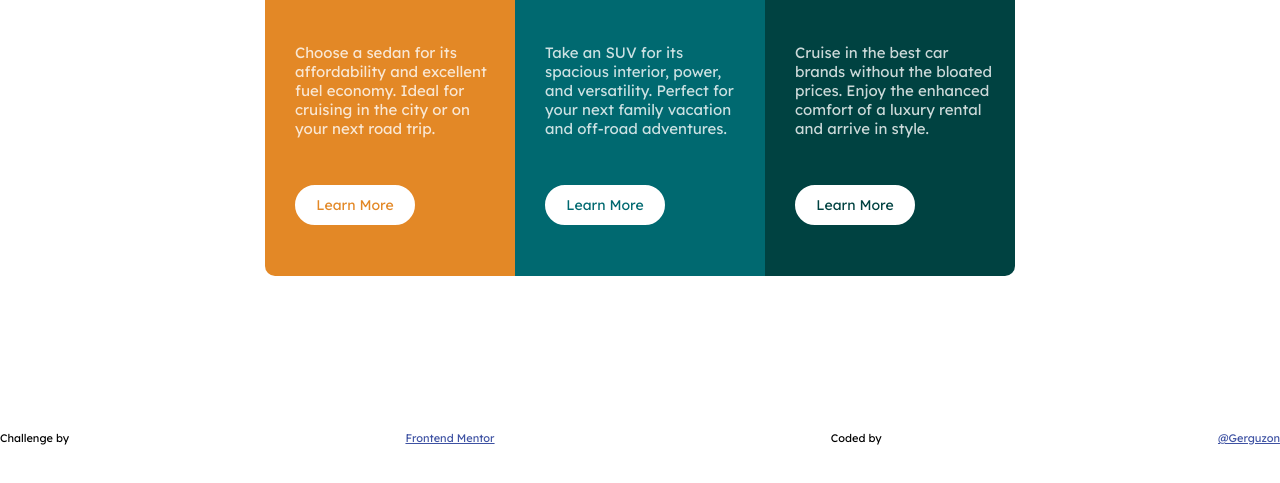
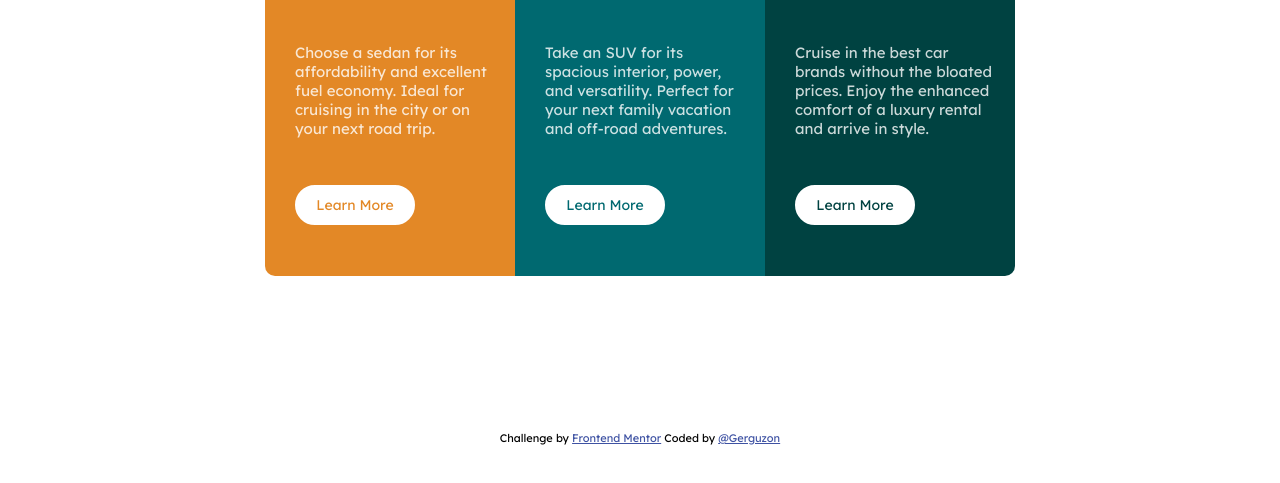
Before and after one commit to Gerguzon/Componente_Columna, a plain HTML site: page index.html in a window 1280 px wide. Shown: the part 339-822 px from the top of the page. Drawn offline with Linux system fonts and the light colour scheme.

Commit message:
Alineación de los creditos

```diff
--- a/design.css
+++ b/design.css
@@ -137,8 +137,7 @@ div a {
 /* Pie*/
 .attribution {
     margin-top: 20px;
-    display: flex;
-    justify-content: space-between;
+
     font-size: 11px;
     text-align: center;
     color: black;
```
Also changed, not shown: design-desk.css (line endings or trailing spaces).
